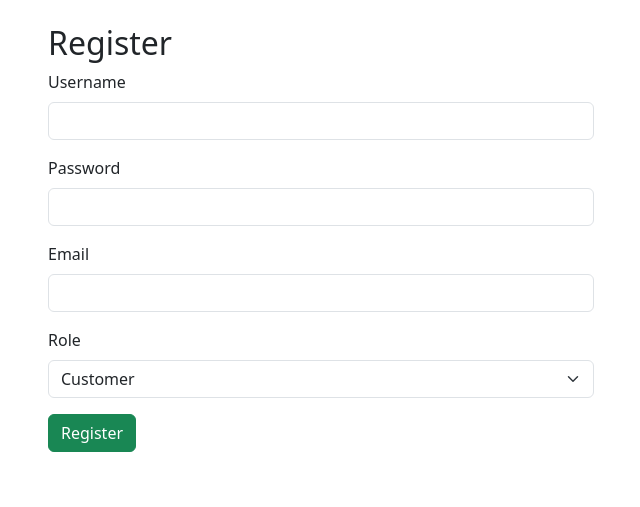
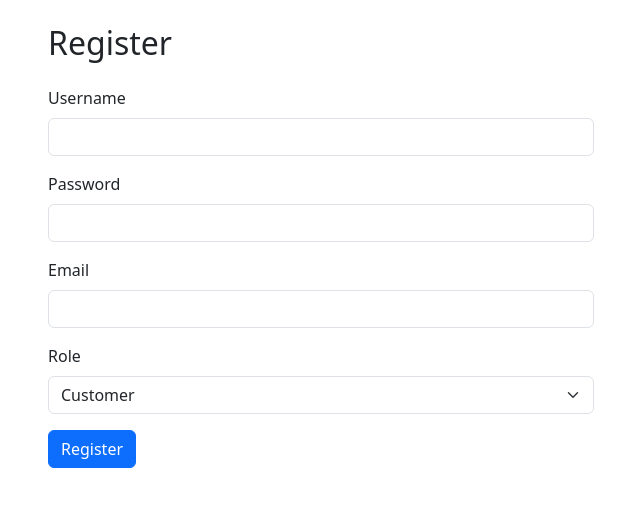
Before and after one commit to mdoganozgun/FOS, a Flask app: page /register in a window 1280 px wide. Shown: the part 56-563 px from the top of the page, without its empty margins (319-959 px from the left). Run offline with Flask 3, Linux system fonts and the light colour scheme.

Commit message:
last versions of register and login

```diff
--- a/routes/auth_routes.py
+++ b/routes/auth_routes.py
@@ -1,5 +1,7 @@
 from flask import Blueprint, render_template, request, redirect, session
 from db_config import get_connection
+from flask import flash
+
 
 auth_bp = Blueprint('auth', __name__)
 
@@ -25,9 +27,11 @@ def login():
             else:
                 conn.close()
                 return redirect("/manager/dashboard")
+
         else:
             conn.close()
-            return "Login failed"
+            flash("Login failed. Check your username and password.")
+            return redirect("/login")
 
     return render_template("login.html")
 
@@ -59,6 +63,12 @@ def register():
         conn.commit()
         conn.close()
 
+        flash("Registration successful! Please log in.")
         return redirect("/login")
 
     return render_template("register.html")
+@auth_bp.route("/logout")
+def logout():
+    session.clear()
+    flash("You have been logged out.")
+    return redirect("/login")
--- a/templates/base.html
+++ b/templates/base.html
@@ -9,10 +9,10 @@
     <link
       href="https://cdn.jsdelivr.net/npm/bootstrap@5.3.0/dist/css/bootstrap.min.css"
       rel="stylesheet"
-      integrity="sha384-…"
+      integrity="sha384-..."
       crossorigin="anonymous">
 
-    <!-- Your custom CSS -->
+    <!-- Custom CSS -->
     <link href="{{ url_for('static', filename='css/site.css') }}" rel="stylesheet">
 
     {% block head %}{% endblock %}
@@ -21,9 +21,9 @@
     <!-- Navbar -->
     <nav class="navbar navbar-expand-lg navbar-light bg-light mb-4">
       <div class="container">
-        <a class="navbar-brand" href="{{ url_for('customer.list_restaurants') }}">FoodApp</a>
+        <a class="navbar-brand" href="{{ url_for('customer.customer_dashboard') }}">FoodApp</a>
         <ul class="navbar-nav ms-auto">
-          {% if session.user_id %}
+          {% if session.get('user_id') %}
             <li class="nav-item">
               <a class="nav-link" href="{{ url_for('auth.logout') }}">Logout</a>
             </li>
@@ -39,7 +39,9 @@
       {% with msgs = get_flashed_messages() %}
         {% if msgs %}
           <div class="alert alert-info">
-            {% for m in msgs %}{{ m }}<br>{% endfor %}
+            {% for m in msgs %}
+              {{ m }}<br>
+            {% endfor %}
           </div>
         {% endif %}
       {% endwith %}
@@ -50,9 +52,9 @@
     <!-- Bootstrap JS bundle -->
     <script
       src="https://cdn.jsdelivr.net/npm/bootstrap@5.3.0/dist/js/bootstrap.bundle.min.js"
-      integrity="sha384-…"
+      integrity="sha384-..."
       crossorigin="anonymous"></script>
-    <!-- Your custom JS -->
+
     <script src="{{ url_for('static', filename='js/site.js') }}"></script>
     {% block scripts %}{% endblock %}
   </body>
--- a/templates/register.html
+++ b/templates/register.html
@@ -1,30 +1,32 @@
 {% extends "base.html" %}
+
 {% block title %}Register – FoodApp{% endblock %}
+
 {% block content %}
 <div class="row justify-content-center">
   <div class="col-md-6">
-    <h2>Register</h2>
+    <h2 class="mb-4">Register</h2>
     <form method="POST">
       <div class="mb-3">
-        <label for="username" class="form-label">Username</label>
-        <input id="username" name="username" type="text" class="form-control" required>
+        <label class="form-label">Username</label>
+        <input type="text" name="username" class="form-control" required>
       </div>
       <div class="mb-3">
-        <label for="password" class="form-label">Password</label>
-        <input id="password" name="password" type="password" class="form-control" required>
+        <label class="form-label">Password</label>
+        <input type="password" name="password" class="form-control" required>
       </div>
       <div class="mb-3">
-        <label for="email" class="form-label">Email</label>
-        <input id="email" name="email" type="email" class="form-control" required>
+        <label class="form-label">Email</label>
+        <input type="email" name="email" class="form-control" required>
       </div>
       <div class="mb-3">
-        <label for="role" class="form-label">Role</label>
-        <select id="role" name="role" class="form-select">
+        <label class="form-label">Role</label>
+        <select name="role" class="form-select" required>
           <option value="customer">Customer</option>
           <option value="manager">Manager</option>
         </select>
       </div>
-      <button type="submit" class="btn btn-success">Register</button>
+      <button type="submit" class="btn btn-primary">Register</button>
     </form>
   </div>
 </div>
```
Also changed, not shown: templates/login.html (+0 -16 lines).
